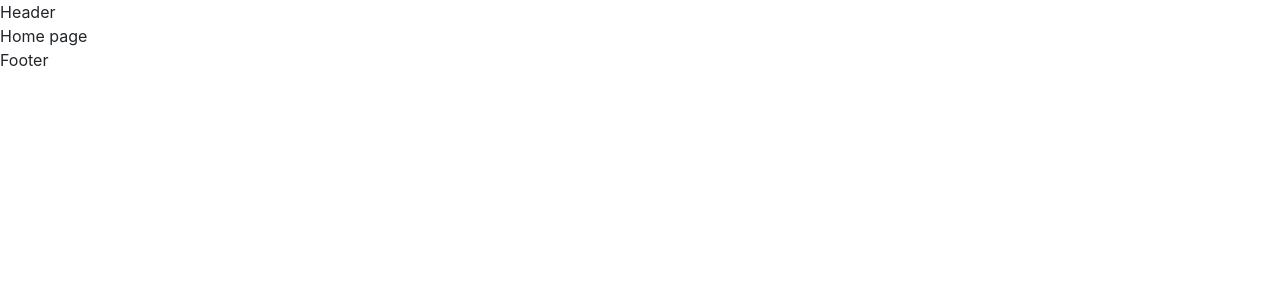
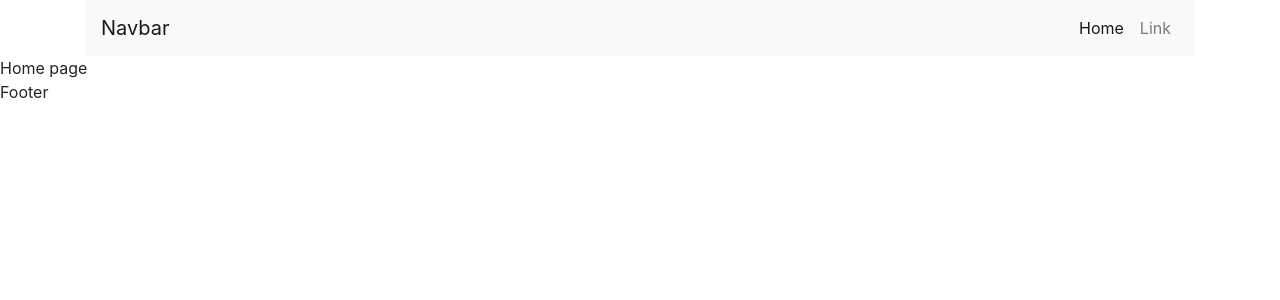
Before and after one commit to DudkinON/microsense, a React (Create React App) app in the folder client/: page / in a window 1280 px wide. Shown: the top 300 px of the page. Built offline with nearby package versions, Linux system fonts and the light colour scheme.

Commit message:
feat: Add Nav component

```diff
--- /dev/null
+++ b/client/src/components/Header/Nav.js
@@ -0,0 +1,36 @@
+import React, {Component} from 'react';
+import {connect} from 'react-redux';
+import { Link } from 'react-router-dom';
+
+function mapStateToProps(state) {
+  return {};
+}
+
+export class Nav extends Component {
+  render() {
+    return (
+      <nav className="navbar navbar-expand-lg navbar-light bg-light">
+        <a className="navbar-brand" href="#">Navbar</a>
+        <button className="navbar-toggler" type="button" data-toggle="collapse" data-target="#navbarSupportedContent"
+                aria-controls="navbarSupportedContent" aria-expanded="false" aria-label="Toggle navigation">
+          <span className="navbar-toggler-icon"></span>
+        </button>
+
+        <div className="collapse navbar-collapse" id="navbarSupportedContent">
+          <ul className="navbar-nav ml-auto">
+            <li className="nav-item active">
+              <Link className="nav-link" to="#">Home</Link>
+            </li>
+            <li className="nav-item">
+              <Link className="nav-link" to="#">Link</Link>
+            </li>
+          </ul>
+        </div>
+      </nav>
+    );
+  }
+}
+
+export default connect(
+  mapStateToProps,
+)(Nav);
--- a/client/src/components/Header/index.js
+++ b/client/src/components/Header/index.js
@@ -1,9 +1,10 @@
 import React from 'react';
+import Nav from './Nav';
 
 
 export const Header = () => (
-  <header>
-    Header
+  <header className="container">
+    <Nav />
   </header>
 );
 
```
Also changed, not shown: 2 other files (tests, documents, lock files or other folders).
